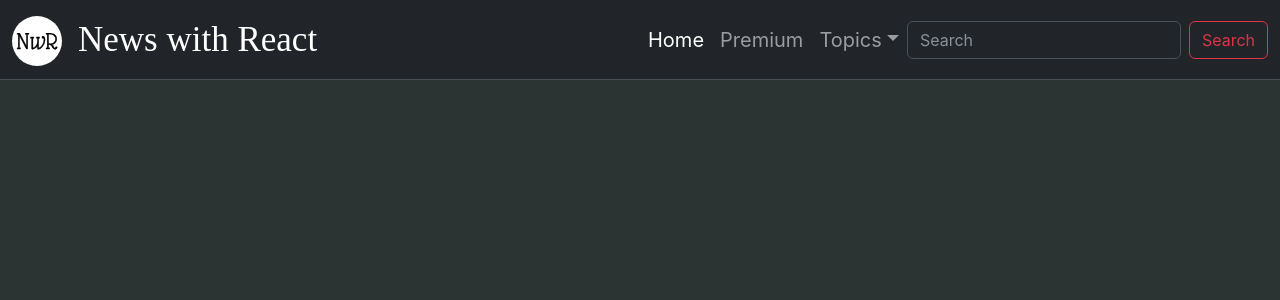
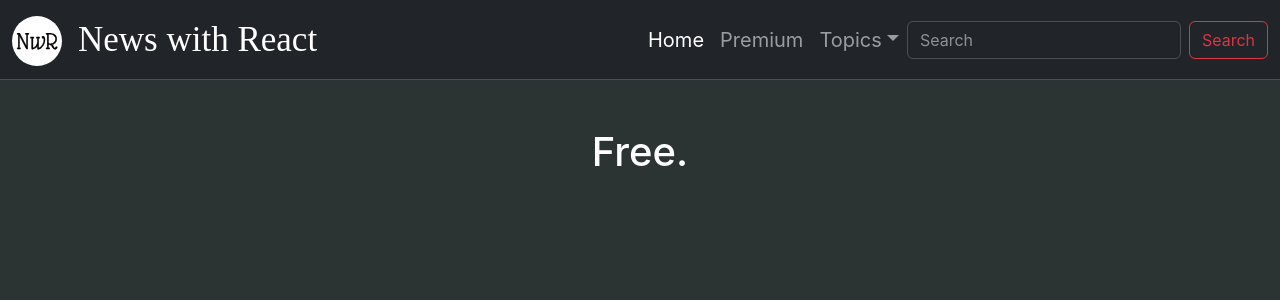
Before and after one commit to jha-adrs/newsapp, a React (Create React App) app: page /premium in a window 1280 px wide. Shown: the top 300 px of the page. Built offline with nearby package versions, Linux system fonts and the light colour scheme; a web font is replaced by a local one.

Commit message:
Before Author and Date addition

```diff
--- a/src/App.js
+++ b/src/App.js
@@ -3,6 +3,7 @@ import React, { Component } from 'react'
 import { Navbar } from './components/Navbar';
 import News from './components/News';
 import LiveTV from './components/LiveTV';
+import Premium from './components/Premium';
 import { BrowserRouter, Routes,  Route } from 'react-router-dom';
 
 export default class App extends Component {
@@ -15,13 +16,14 @@ export default class App extends Component {
           <Navbar />
           <Routes>
 
-            <Route path="/topics/general" element={<News key="general" pageSize="4" category='general'/>} />
+            <Route path="/" element={<News key="general" pageSize="4" category='general'/>} />
             <Route path="/topics/business" element={<News key="business" pageSize="4" category='business'/>} />
             <Route path="/topics/technology" element={<News key="technology" pageSize="4" category='technology'/>} />
             <Route path="/topics/sports" element= {<News key="sports" pageSize="4" category='sports' />}/>
             <Route path="/topics/politics" element={<News key="politics" pageSize="4" category='politics'/>} />
             <Route path="/topics/health" element={<News key="health" pageSize="4" category='health'/>} />
             <Route path='/LIVE' element={<LiveTV/>}/>
+            <Route path="/premium" element={<Premium key="premium" pageSize="4" category='premium'/>} />
 
           </Routes>
 
--- a/src/components/Navbar.js
+++ b/src/components/Navbar.js
@@ -10,14 +10,14 @@ export class Navbar extends Component {
             <>
                 <nav className="navbar navbar-expand bg-dark border-bottom border-bottom-dark" data-bs-theme="dark">
                     <div className="container-fluid">
-                        <a className="navbar-brand" href="/general">
+                        <a className="navbar-brand" href="#">
                             <img src={logoSvg} alt="Logo" width="50" height="50" className="d-inline-block align-text-top" />
                         </a>
                         <span className="navbar-brand mb-0 h1" id="brand-name" style={{ fontFamily: "Glass Antiqua, cursive", fontSize: "35px" }}>News with React</span>
                         <div className="collapse navbar-collapse " id="navbarSupportedContent">
                             <ul className="navbar-nav justify-content-center ms-auto mb-2 mb-lg-0 ">
                                 <li className="nav-item ">
-                                    <a className="nav-link active" aria-current="page" href="/general" style={this.mystyle}>Home</a>
+                                    <a className="nav-link active" aria-current="page" href="/" style={this.mystyle}>Home</a>
                                 </li>
                                 <li className="nav-item">
                                     <a className="nav-link" href="/premium" style={this.mystyle}>Premium</a>
--- /dev/null
+++ b/src/components/Premium.js
@@ -0,0 +1,11 @@
+import React, { Component } from 'react'
+
+export default class Premium extends Component {
+  render() {
+    return (
+      <div className='container d-flex justify-content-center my-5'>
+        <h1>Free.</h1>
+      </div>
+    )
+  }
+}
```
